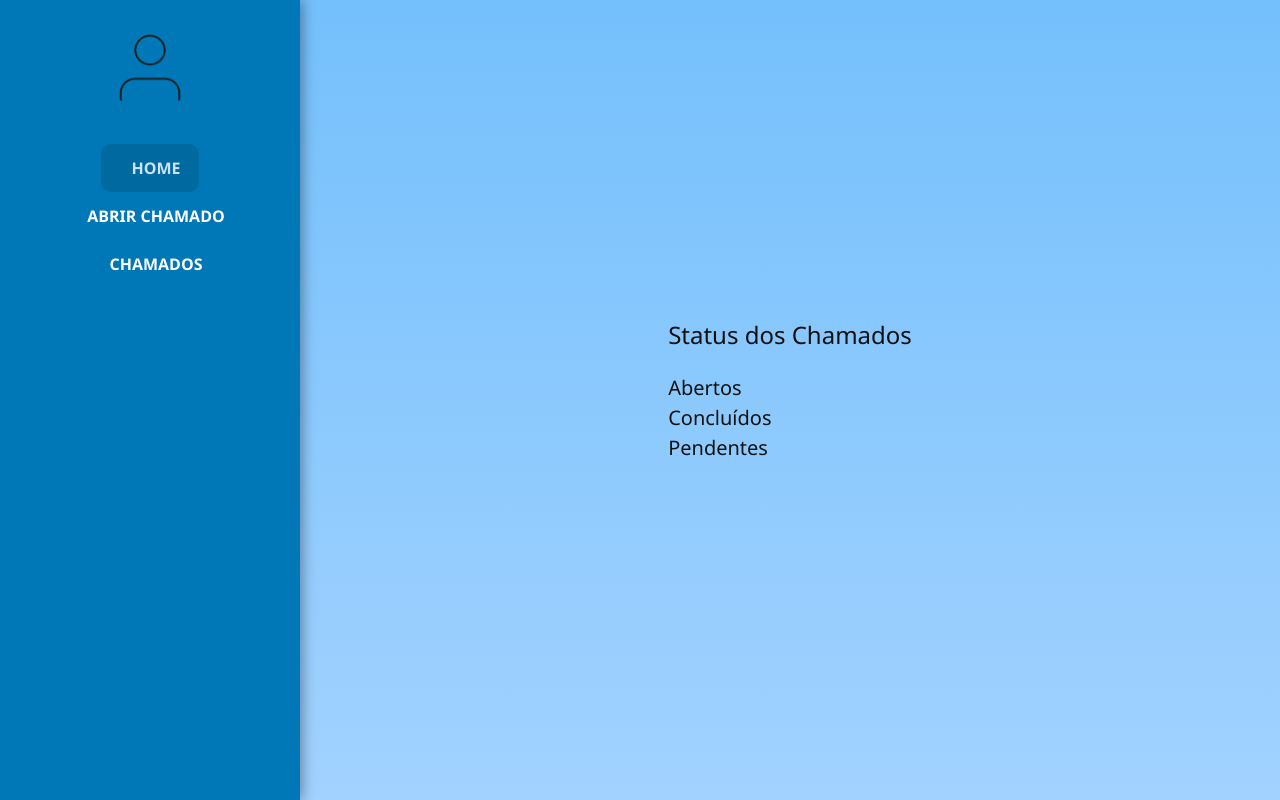
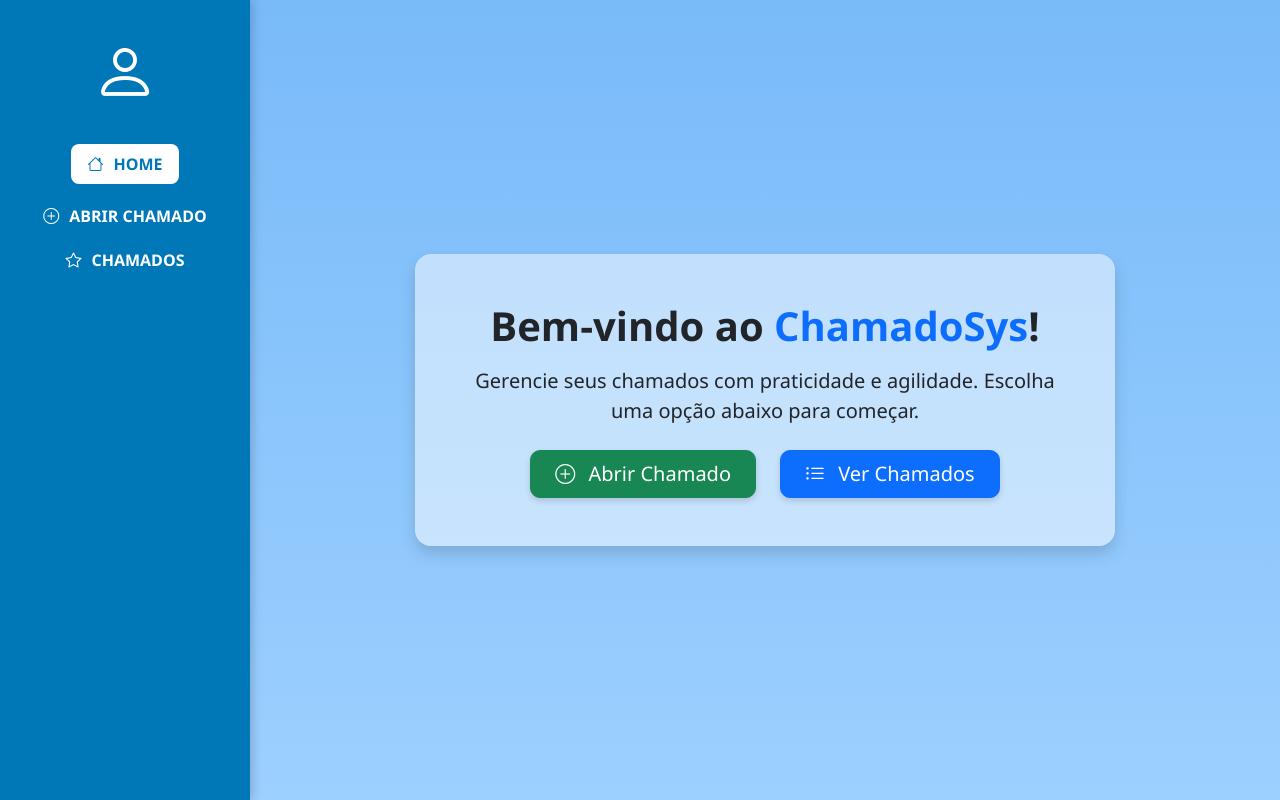
Before and after one commit to ttetricas/sistema-chamados, a PHP site: page /home.html in a window 1280 px wide. Run offline with PHP 8.4, Linux system fonts and the light colour scheme; some libraries are stand-ins or nearby versions.

```diff
--- a/css/home.css
+++ b/css/home.css
@@ -1,161 +1,61 @@
-/* reset bem leve */
-* { box-sizing: border-box; }
-html,body { height: 100%; }
-
-/* body geral */
+/* Fundo geral */
 body {
   margin: 0;
-  font-family: "Poppins", "Segoe UI", Roboto, sans-serif;
-  background: #1e1e1e;
-  color: #111;
+  height: 100vh;
+  background: linear-gradient(to bottom, #79baf9, #9cd0ff);
+  font-family: 'Segoe UI', sans-serif;
 }
 
-/* ========= SIDEBAR ========= */
+/* Sidebar */
 .sidebar {
-  width: 300px;                 /* largura fixa igual ao Figma */
-  min-height: 100vh;
-  background: #0077b6;          /* tom azul do Figma */
-  color: #fff;
-  padding-top: 36px;
-  box-shadow: 3px 0 12px rgba(0,0,0,0.35);
-  position: relative;
-  display: flex;
-  flex-direction: column;
-  align-items: center;
+  width: 250px;
+  background-color: #0077b6;
+  height: 100vh;
+  box-shadow: 2px 0 10px rgba(0, 0, 0, 0.2);
 }
 
-.sidebar .user-icon {
-  width: 88px;
-  height: 88px;
-  border-radius: 50%;
-  object-fit: contain;
-  display: block;
-  margin-bottom: 18px;
-  transition: transform .18s ease, filter .18s ease;
-}
-.sidebar .user-icon:hover {
-  transform: scale(1.06);
-  filter: brightness(1.15);
-}
-
-/* menu items */
-.nav { width: 100%; }
 .menu-item {
-  color: #fff;
+  color: white;
+  font-weight: 600;
   text-decoration: none;
-  padding: 12px 18px;
-  font-weight: 600;
-  display: flex;
-  align-items: center;
-  gap: 12px;
-  border-radius: 10px;
-  transition: background .15s ease, transform .15s ease, color .15s ease;
-}
-.menu-item i { font-size: 1.15rem; }
-.menu-item span { letter-spacing: .6px; }
-
-/* estado ativo/hover */
-.menu-item:hover { background: rgba(255,255,255,0.06); transform: translateX(4px); }
-.menu-item.active { background: rgba(0,0,0,0.12); color: #cce3ff; }
-
-/* ========= AREA PRINCIPAL ========= */
-.content {
-  background: linear-gradient(180deg,#74c0fc 0%, #a2d2ff 100%);
-  min-height: 100vh;
-  padding: 48px 36px;
-  display: flex;
-  align-items: center;
-  justify-content: center;
-}
-
-/* painel central que contém a grande caixa */
-.main-panel {
-  width: calc(100% - 120px);
-  max-width: 1100px;    /* limita pra não estourar em telas largas */
-  position: relative;
-}
-
-/* ícone pequeno no canto superior esquerdo do painel (igual Figma) */
-.top-left-icon {
-  position: absolute;
-  left: 16px;
-  top: 8px;
-  font-size: 1.15rem;
-  color: rgba(0,0,0,0.55);
-}
-
-/* a borda externa arredondada grande */
-.card-outer {
-  background: rgba(0,0,0,0.06);
-  border-radius: 26px;
-  padding: 18px;
-  width: 100%;
-  box-shadow: inset 0 6px 12px rgba(0,0,0,0.04), 0 10px 30px rgba(0,0,0,0.08);
-}
-
-/* cartão interno (aquele clarinho com borda azul arredondada) */
-.card-inner {
-  background: rgba(255,255,255,0.55);
-  border-radius: 18px;
-  padding: 28px;
-  border: 3px solid rgba(0, 126, 211, 0.18); /* contorno azul suave */
-  min-height: 300px;
-}
-
-/* legenda / status (ABERTOS, CONCLUÍDOS, PENDENTES) */
-.legend ul { margin: 0; padding: 0; list-style: none; }
-.legend li {
+  margin-bottom: 20px;
   display: flex;
   align-items: center;
   gap: 10px;
-  margin-bottom: 14px;
-  font-weight: 700;
-  color: #0b3b4a;
-  letter-spacing: .6px;
+  font-size: 1rem;
+  transition: 0.3s;
 }
 
-/* bolinhas de status */
-.status-dot {
-  width: 16px;
-  height: 16px;
-  border-radius: 50%;
-  display: inline-block;
-  box-shadow: 0 1px 2px rgba(0,0,0,0.12);
+.menu-item:hover {
+  color: #cce7ff;
 }
 
-.status-dot.aberto { background: #00b4d8; }
-.status-dot.concluido { background: #38b000; }
-.status-dot.pendente { background: #d00000; }
-
-/* preview box (espaço onde iriam os cards/chamados) */
-.preview-box {
-  margin-top: 12px;
-  height: 220px;
-  border-radius: 12px;
-  border: 2px solid rgba(3, 115, 207, 0.15);
-  background: rgba(255,255,255,0.9);
-  box-shadow: inset 0 2px 8px rgba(0,0,0,0.03);
+.menu-item.active {
+  color: #0077b6;
+  background-color: #fff;
+  border-radius: 8px;
+  padding: 8px 16px;
 }
 
-/* pequenos ajustes de tipografia */
-.home-box-title { font-weight: 800; font-size: 1.25rem; color: #012534; }
+/* Conteúdo principal */
+.content {
+  text-align: center;
+  padding: 40px;
+}
 
-/* RESPONSIVIDADE */
-@media (max-width: 1200px) {
-  .sidebar { width: 260px; }
-  .main-panel { max-width: 900px; }
+/* Caixa central */
+.welcome-box {
+  background-color: rgba(255, 255, 255, 0.5);
+  max-width: 700px;
 }
-@media (max-width: 992px) {
-  .sidebar { width: 96px; padding-top: 20px; }
-  .menu-item span { display: none; }
-  .main-panel { max-width: 760px; }
-  .top-left-icon { left: 8px; }
+
+/* Botões */
+.btn {
+  border-radius: 10px;
+  box-shadow: 0 3px 6px rgba(0,0,0,0.15);
+  transition: transform 0.2s ease;
 }
-@media (max-width: 600px) {
-  .app { flex-direction: column; }
-  .sidebar { width: 100%; height: auto; flex-direction: row; gap: 8px; padding: 12px; justify-content: flex-start; }
-  .menu-item { padding: 8px; }
-  .content { padding: 20px 12px; }
-  .card-inner { padding: 18px; }
-  .preview-box { height: 160px; }
+
+.btn:hover {
+  transform: scale(1.05);
 }
--- a/home.html
+++ b/home.html
@@ -3,35 +3,39 @@
 <head>
   <meta charset="UTF-8">
   <meta name="viewport" content="width=device-width, initial-scale=1.0">
-  <title>Dashboard - Home</title>
+  <title>Home - ChamadoSys</title>
   <link href="https://cdn.jsdelivr.net/npm/bootstrap@5.3.3/dist/css/bootstrap.min.css" rel="stylesheet">
+  <link href="https://cdn.jsdelivr.net/npm/bootstrap-icons@1.11.3/font/bootstrap-icons.css" rel="stylesheet">
   <link rel="stylesheet" href="css/home.css">
 </head>
 <body>
   <div class="d-flex">
-    <!-- Menu lateral -->
-    <div class="sidebar d-flex flex-column p-4">
-      <div class="text-center mb-4">
-        <img src="assets/user-icon.png" alt="Usuário" class="user-icon mb-2">
+    <!-- Sidebar -->
+    <div class="sidebar d-flex flex-column align-items-center p-4 text-white">
+      <div class="user-icon mb-4">
+        <i class="bi bi-person" style="font-size: 4rem;"></i>
       </div>
-      <a href="index.html" class="menu-item active"><i class="bi bi-house"></i> HOME</a>
+      <a href="home.html" class="menu-item active"><i class="bi bi-house"></i> HOME</a>
       <a href="abrir-chamado.html" class="menu-item"><i class="bi bi-plus-circle"></i> ABRIR CHAMADO</a>
-      <a href="#" class="menu-item"><i class="bi bi-star"></i> CHAMADOS</a>
+      <a href="chamados.html" class="menu-item"><i class="bi bi-star"></i> CHAMADOS</a>
     </div>
 
-    <!-- Conteúdo principal -->
-    <div class="content p-5 flex-grow-1">
-      <div class="home-box p-5">
-        <h4 class="mb-4">Status dos Chamados</h4>
-        <ul class="list-unstyled fs-5">
-          <li><span class="status aberto"></span> Abertos</li>
-          <li><span class="status concluido"></span> Concluídos</li>
-          <li><span class="status pendente"></span> Pendentes</li>
-        </ul>
+    <!-- Conteúdo -->
+    <div class="content flex-grow-1 d-flex flex-column justify-content-center align-items-center text-dark">
+      <div class="welcome-box text-center p-5 rounded-4 shadow">
+        <h1 class="fw-bold mb-3">Bem-vindo ao <span class="text-primary">ChamadoSys</span>!</h1>
+        <p class="lead mb-4">Gerencie seus chamados com praticidade e agilidade. Escolha uma opção abaixo para começar.</p>
+
+        <div class="d-flex gap-4 flex-wrap justify-content-center">
+          <a href="abrir-chamado.html" class="btn btn-success btn-lg px-4 py-2">
+            <i class="bi bi-plus-circle me-2"></i> Abrir Chamado
+          </a>
+          <a href="chamados.html" class="btn btn-primary btn-lg px-4 py-2">
+            <i class="bi bi-list-ul me-2"></i> Ver Chamados
+          </a>
+        </div>
       </div>
     </div>
   </div>
-
-  <script src="https://cdn.jsdelivr.net/npm/bootstrap-icons@1.10.5/font/bootstrap-icons.js"></script>
 </body>
 </html>
--- a/index.html
+++ b/index.html
@@ -21,10 +21,10 @@
       <label for="senha" class="form-label">SENHA:</label>
       <input type="password" id="senha" class="form-control" placeholder="senha">
 
-      <button type="submit" class="btn btn-login">ENTRAR</button>
+      <button type="button" class="btn btn-login" onclick="window.location.href='home.html'">ENTRAR</button>
 
       <div class="register-text">
-        Ainda não tem conta? <a href="#">Cadastre-se</a>
+        Ainda não tem conta? <a href="cadastro.html">Cadastre-se</a>
       </div>
     </form>
   </div>
```
Also changed, not shown: abrir-chamado.html (renamed from chamado.html, +8 -6 lines), chamados.html (added, +46 -0 lines), css/abrir-chamado.css (added, +64 -0 lines), css/chamado.css (deleted, +0 -56 lines), css/chamados.css (added, +212 -0 lines).
